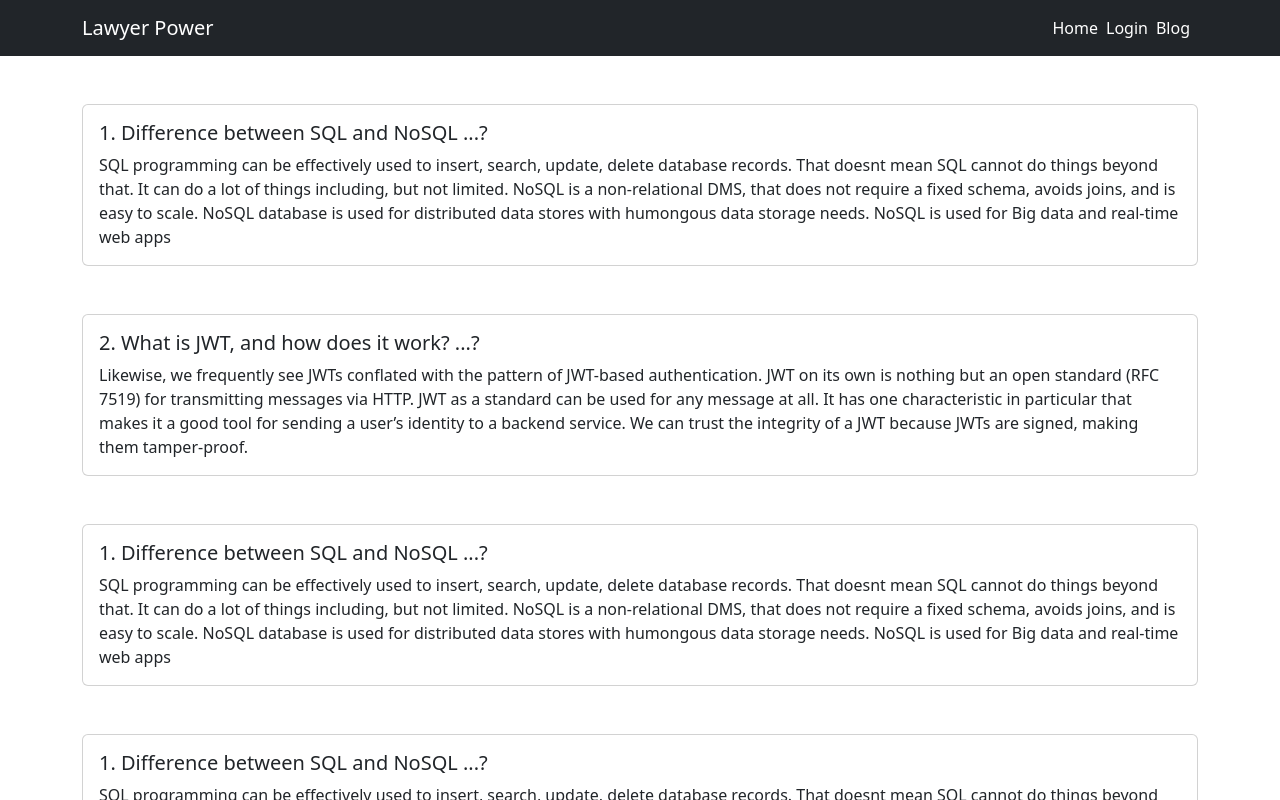
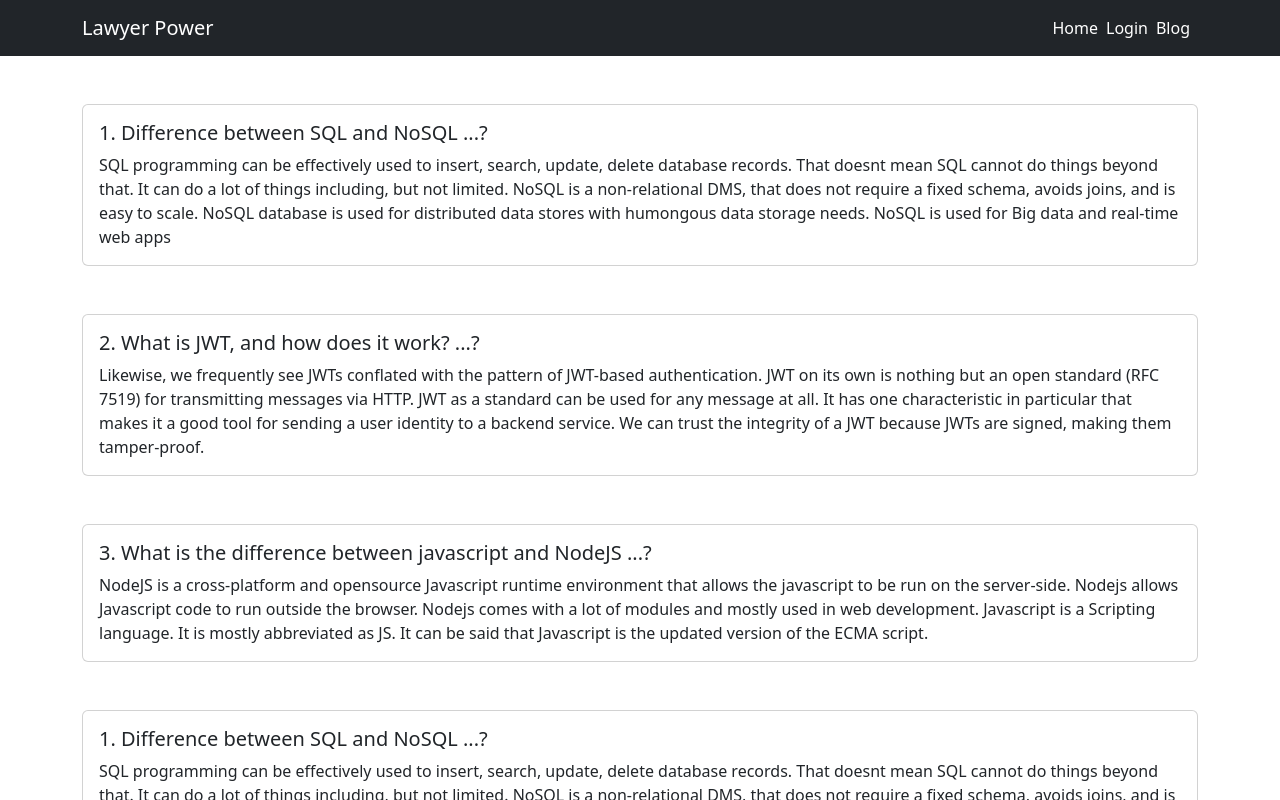
Before and after one commit to Rifazul-Islam/lawyer-service, a React (Create React App) app: page /blog in a window 1280 px wide. Shown: the top 800 px of the page. Built offline with nearby package versions, Linux system fonts and the light colour scheme; no server answers.

Commit message:
add home page cart

```diff
--- a/src/Pages/Blog/Blog.js
+++ b/src/Pages/Blog/Blog.js
@@ -35,7 +35,7 @@ const Blog = () => {
       <Card.Title> 2. What is JWT, and how does it work? ...?</Card.Title>
       <Card.Text>
       Likewise, we frequently see JWTs conflated with the pattern of JWT-based
-      authentication. JWT on its own is nothing but an open standard (RFC 7519) for transmitting messages via HTTP. JWT as a standard can be used for any message at all. It has one characteristic in particular that makes it a good tool for sending a user’s identity to a backend service. We can trust the integrity of a JWT
+      authentication. JWT on its own is nothing but an open standard (RFC 7519) for transmitting messages via HTTP. JWT as a standard can be used for any message at all. It has one characteristic in particular that makes it a good tool for sending a user identity to a backend service. We can trust the integrity of a JWT
        because JWTs are signed, making them tamper-proof.
       </Card.Text>
 
@@ -47,12 +47,12 @@ const Blog = () => {
   <Card className='mt-5'>
 
        <Card.Body>
-      <Card.Title> 1. Difference between SQL and NoSQL ...?</Card.Title>
+      <Card.Title> 3. What is the difference between javascript and NodeJS ...?</Card.Title>
       <Card.Text>
-          SQL programming can be effectively used to insert, search, update, delete database records.
-           That doesnt mean SQL cannot do things beyond that. It can do a lot of things including, but not limited.
-          NoSQL is a non-relational DMS, that does not require a fixed schema, avoids joins, and is easy to scale. NoSQL database is used for distributed data stores with
-          humongous data storage needs. NoSQL is used for Big data and real-time web apps
+      NodeJS is a cross-platform and opensource Javascript runtime environment
+      that allows the javascript to be run on the server-side. Nodejs allows Javascript code to run outside the browser.
+       Nodejs comes with a lot of modules and mostly used in web development.
+       Javascript is a Scripting language. It is mostly abbreviated as JS. It can be said that Javascript is the updated version of the ECMA script.
       </Card.Text>
 
     </Card.Body>
--- /dev/null
+++ b/src/Pages/Cart/Cart.js
@@ -0,0 +1,33 @@
+import React from 'react';
+import { Col, Container, Row } from 'react-bootstrap';
+import Button from 'react-bootstrap/Button';
+import Card from 'react-bootstrap/Card';
+const Cart = ( {service}) => {
+
+      const {name, img, Price,discripe} = service
+    return (
+        <Container>
+        <Row>
+          <Col className='mt-3 '>
+          <Card style={{ width: '18rem',height:'450px' }}>
+   <Card.Img variant="top" src={img} style={{height:'200px'}} />
+  <Card.Body>
+   <Card.Title> {name} </Card.Title>
+    <Card.Text >
+
+    {discripe?.length >100? discripe.slice(0,100) + '...'
+
+     : discripe }
+
+   </Card.Text>
+    <p> Price : ${Price} </p>
+  <Button variant="primary">Go somewhere</Button>
+</Card.Body>
+ </Card>
+          </Col>
+        </Row>
+    </Container>
+    );
+};
+
+export default Cart;
--- a/src/Pages/Home/Home.js
+++ b/src/Pages/Home/Home.js
@@ -1,5 +1,9 @@
 import React from 'react';
+import { Col, Container, Row } from 'react-bootstrap';
+import { useLoaderData } from 'react-router-dom';
+
 import PrivateHook from '../../PrivateHook/PrivateHook';
+import Cart from '../Cart/Cart';
 import Carusol from '../Carusol/Carusol';
 import Section1 from '../Section1/Section1';
 import Section2 from '../Section2/Section2';
@@ -8,16 +12,43 @@ import Section2 from '../Section2/Section2';
 
 const Home = () => {
 
+   const services = useLoaderData()
+   console.log(services)
+
     PrivateHook('home')
 
     return (
-        <div>
-            <Carusol></Carusol>
 
-            <Section1></Section1>
+        <Container>
+            <Row>
+                <Col>
 
-            <Section2></Section2>
-        </div>
+                <div>
+
+<Carusol></Carusol>
+
+
+  <div style={{ display :"grid",
+       gridTemplateColumns : 'auto auto auto ',  }}>
+
+      {
+         services.map(service => <Cart
+
+             key={service._id}
+
+             service={service}
+         > </Cart>)
+      }
+
+     </div>
+    <Section1></Section1>
+
+     <Section2></Section2>
+</div>
+
+                </Col>
+            </Row>
+        </Container>
     );
 };
 
--- a/src/Pages/Section1/Section1.js
+++ b/src/Pages/Section1/Section1.js
@@ -15,21 +15,21 @@ const Section1 = () => {
 
                 <Card className="text-wrap">
 
-           <Card.Body>
+
 
            <Card.Text>
 
                <img style={{height:'200px'}} className='w-100' src='https://www.mgc.com.tr/en/wp-content/uploads/2022/06/what-is-a-lawyer-en-mgc-legal.jpg' alt=' ' />
           </Card.Text>
-          <Card.Title>Divorce Lawyer</Card.Title>
+          <Card.Title className='text-center'>Divorce Lawyer</Card.Title>
           <Card.Text className='fs-5 text-primary'>
           Divorce lawyers specialize in the many legal aspects that need to be addressed when terminating a marriage. Some of these details may include child custody,
            legal filings, and the division of assets and debts amongst spouses. In the case of legal separations, a divorce lawyer will grant the separation in the form of a court order a legal separation is a process by which a married couple may
-           formalize a separation while remaining legally married). When there are children involved, a divorce lawyer will help set the terms for child support and child custody...
+           formalize a separation while remaining legally married. When there are children involved, a divorce lawyer will help set the terms for child support and child custody...
         </Card.Text>
 
         <Button variant="primary">Read more ...</Button>
-         </Card.Body>
+
 
          </Card>
                 </Col>
--- a/src/router/Router/Router.js
+++ b/src/router/Router/Router.js
@@ -11,8 +11,14 @@ export const router = createBrowserRouter([
 
  { path:'/', element: <Main> </Main>, children:[
 
-    { path:'/', element:<Home></Home> },
-    { path:'/login', element: <Login></Login> },
+    { path:'/',  element:<Home></Home>,
+         loader:()=>fetch('http://localhost:5000/service')
+      },
+
+
+    { path:'/login', element: <Login></Login>
+
+   },
     { path:'/signup', element: <Signup></Signup> },
     { path:'/blog', element: <Blog></Blog> },
 
```
